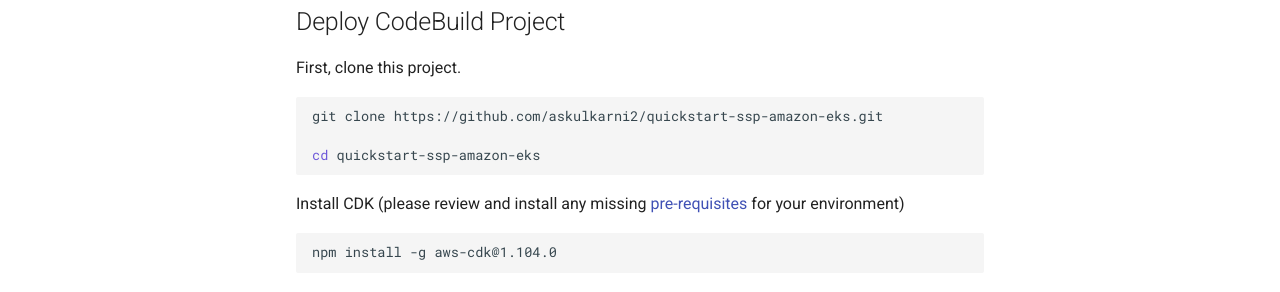
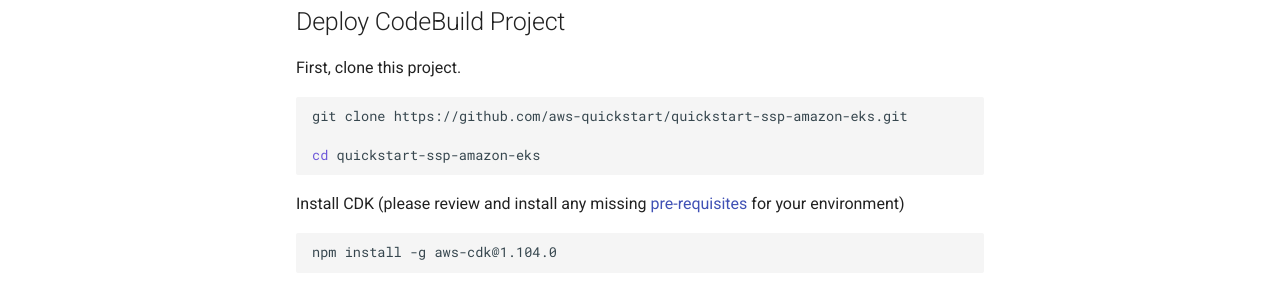
Before and after one commit to aws-quickstart/cdk-eks-blueprints, an MkDocs documentation site: the page built from docs/internal/ci.md, in a window 1280 px wide and 900 px high, scrolled down 347 px. Shown: the part 153-445 px from the top of the window. Built offline with MkDocs 1.6.1 and Material for MkDocs 9.7.7, drawn with Linux system fonts in a browser that asks for light colours; comment, search, counter and statistics services are not loaded; some of the changed lines change nothing that is shown.

Commit message:
fix quickstart url

````diff
--- a/docs/internal/ci.md
+++ b/docs/internal/ci.md
@@ -11,7 +11,7 @@
 First, clone this project.
 
 ```sh
-git clone https://github.com/askulkarni2/quickstart-ssp-amazon-eks.git
+git clone https://github.com/aws-quickstart/quickstart-ssp-amazon-eks.git
 
 cd quickstart-ssp-amazon-eks
 ```
````
